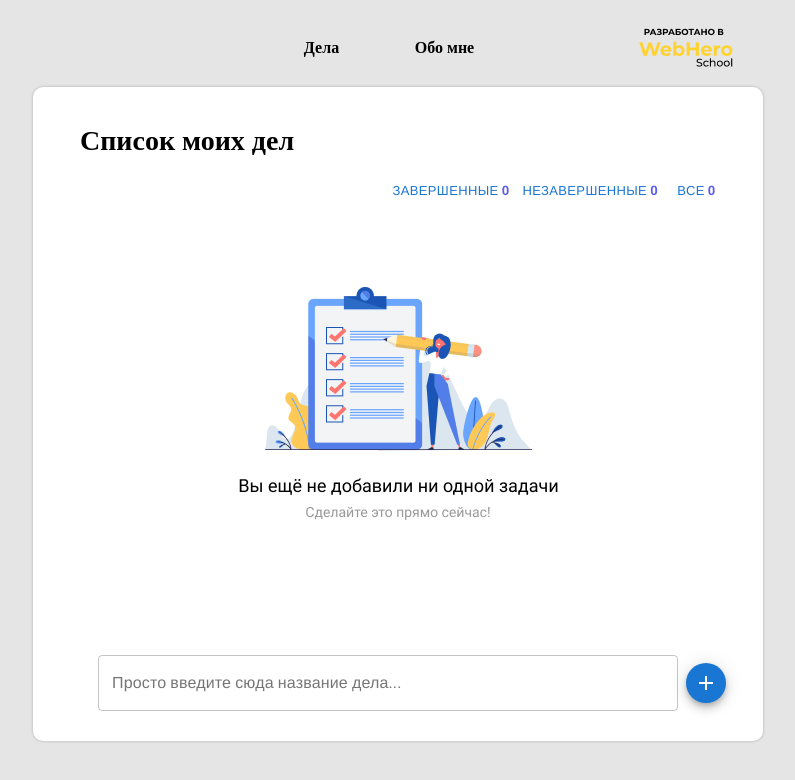
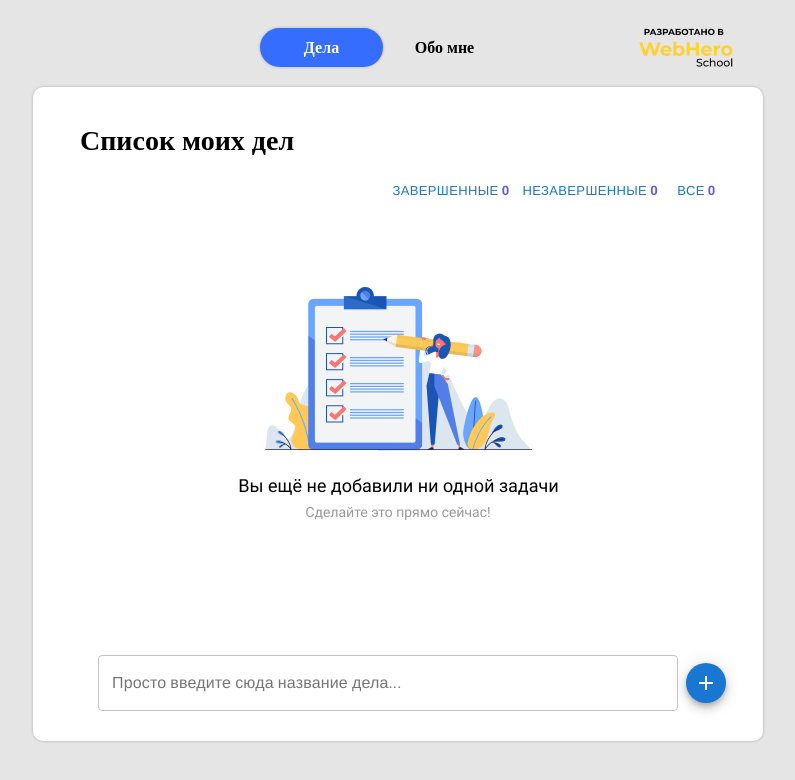
Before and after one commit to SarNadya/Todo, a React (Create React App) app: page / in a window 1280 px wide. Shown: the top 780 px of the page, without its empty margins (257-1052 px from the left). Built offline with nearby package versions, Linux system fonts and the light colour scheme; a web font is replaced by a local one.

Commit message:
добавила выделение активной ссылки в React-Router

```diff
--- a/src/components/App/App.js
+++ b/src/components/App/App.js
@@ -4,30 +4,32 @@ import Todo from '../Todo/Todo';
 import About from '../About/About';
 import styles from './App.module.css';
 
-const setActive = ({isActive}) => isActive? "active_link" : '';
+const setActive = ({isActive}) => {
+	const linkStyles = [styles.link];
+	if (isActive) linkStyles.push(styles.active_link);
+	return linkStyles.join(' ');
+};
 
 class App extends Component {
 	render() {
 		return (
 			<Router>
 				<div className={styles.sidebar}>
-					<nav className={styles.menu}>
+					<div className={styles.menu}>
 						<NavLink
 							to='/'
 							exact = 'true'
-							className={styles.link}
-							// activeClassName={styles.active_link}
+							className={setActive}
 						>
 							Дела
 						</NavLink>
 						<NavLink
 							to='/about'
-							className={styles.link}
-							// activeClassName={styles.active_link}
+							className={setActive}
 						>
 							Обо мне
 						</NavLink>
-					</nav>
+					</div>
 					<Routes className={styles.content}>
 						<Route exact = 'true' path='/' element={<Todo/>}/>
 						<Route path='/about' element={<About/>}/>
--- a/src/components/App/App.module.css
+++ b/src/components/App/App.module.css
@@ -26,7 +26,7 @@ body {
 	padding: 10px;
 }
 
-.active {
+.active_link {
 	background-color: #356EFF;
 	box-shadow: 0px 0px 3px rgba(0, 0, 0, 0.25);
 	border-radius: 37px;
```
